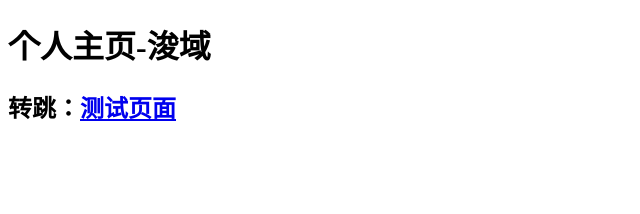
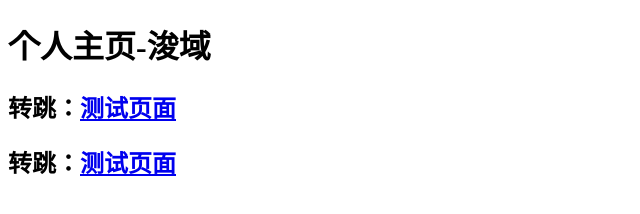
Before and after one commit to afishhell/afishhell.github.io, a plain HTML site: page index.html in a window 1280 px wide. Shown: the whole page, without its empty margins (0-640 px from the left). Drawn offline with Linux system fonts and the light colour scheme.

Commit message:
Update index.html

```diff
--- a/index.html
+++ b/index.html
@@ -8,5 +8,6 @@
 <body>
     <h1>个人主页-浚域</h1>
     <h2>转跳：<a href="https://afishhell.github.io/test.html">测试页面</a></h2>
+    <h2>转跳：<a href="https://afishhell.github.io/3I5.html">测试页面</a></h2>
 </body>
 </html>
```
